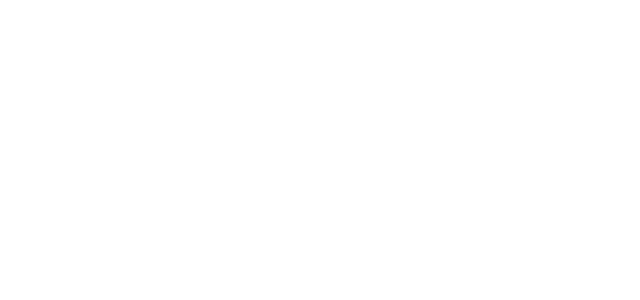
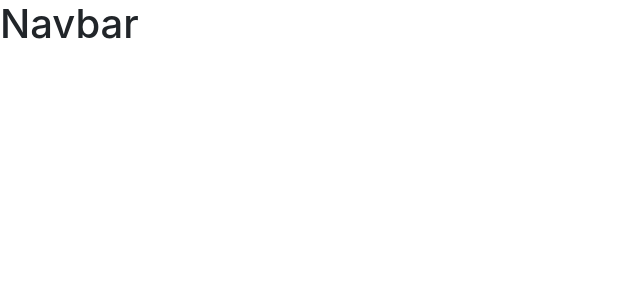
Before and after one commit to lappjeff/Final-Portfolio, a React (Create React App) app in the folder portfolio/: page / in a window 1280 px wide. Shown: the top 300 px of the page, without its empty margins (0-640 px from the left). Built offline with nearby package versions, Linux system fonts and the light colour scheme.

Commit message:
Started work on NavBar, created index file for exports

```diff
--- a/portfolio/src/App.js
+++ b/portfolio/src/App.js
@@ -1,7 +1,11 @@
 import React from "react";
-
+import { NavBar } from "./components";
 function App() {
-	return <div className="App"></div>;
+	return (
+		<div className="App">
+			<NavBar />
+		</div>
+	);
 }
 
 export default App;
--- /dev/null
+++ b/portfolio/src/components/Navbar.js
@@ -0,0 +1,7 @@
+import React from "react";
+
+const NavBar = props => {
+	return <h1>Navbar</h1>;
+};
+
+export default NavBar;
--- /dev/null
+++ b/portfolio/src/components/index.js
@@ -0,0 +1,3 @@
+import NavBar from "./Navbar";
+
+export { NavBar };
```
